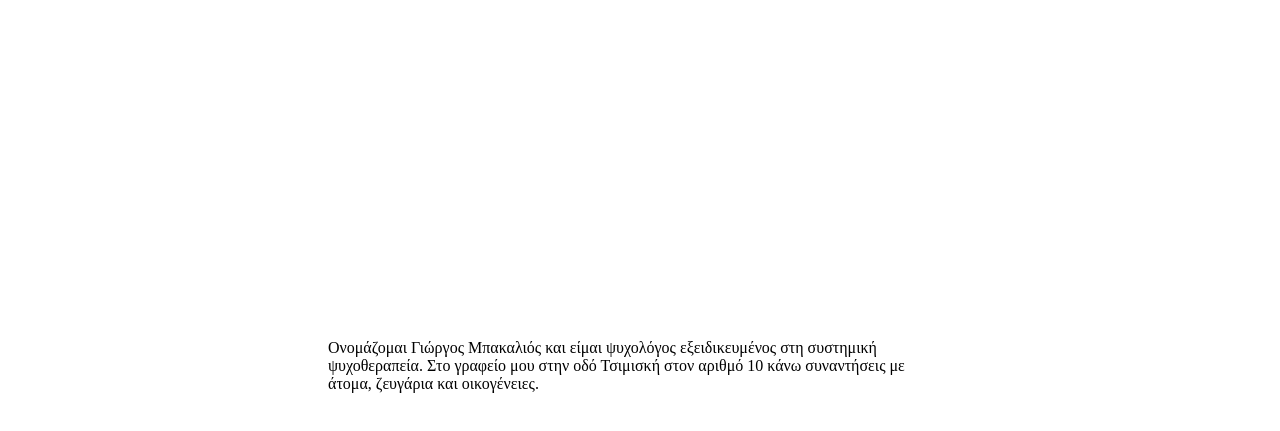
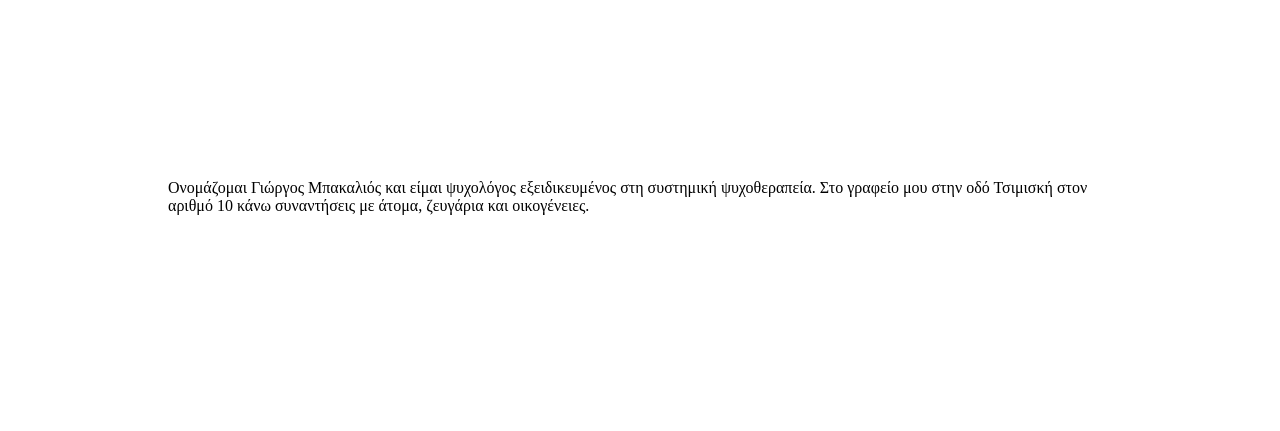
Before and after one commit to giorgosbakalios/github.io, a plain HTML site: page index.html in a window 1280 px wide. Shown: the part 61-492 px from the top of the page. Drawn offline with Linux system fonts and the light colour scheme.

Commit message:
Update index.html

```diff
--- a/index.html
+++ b/index.html
@@ -2,7 +2,7 @@
 <html>
   <style>
     p {
-       padding: 20em;
+       padding: 10em;
     }
 
   </style>
```
